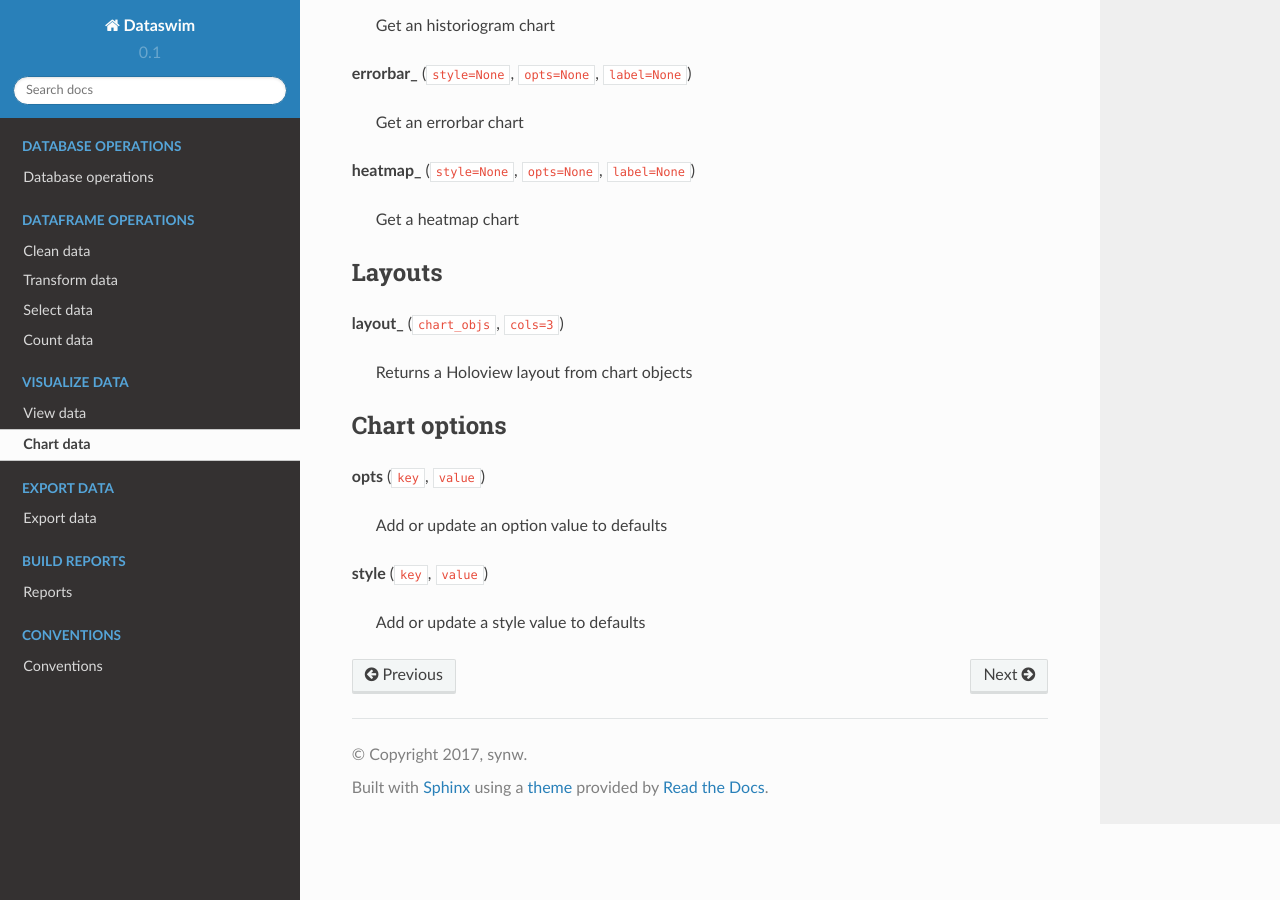
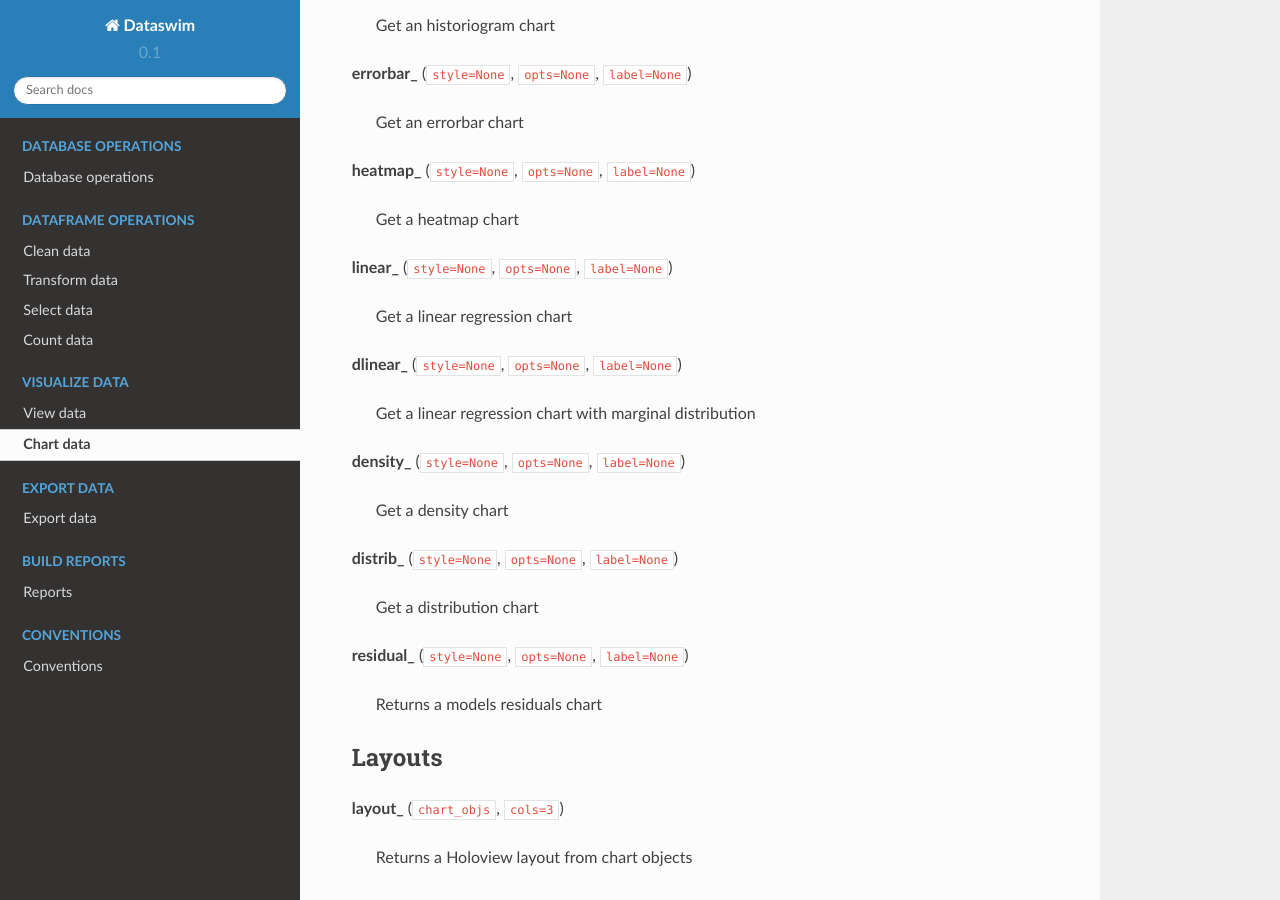
Before and after one commit to synw/dataswim, a Sphinx documentation site: the page built from docs/data/chart.rst, in a window 1280 px wide and 900 px high, scrolled down 1027 px. Built offline with Sphinx 7.4.7 and the Read the Docs theme 2.0.0, drawn with Linux system fonts in a browser that asks for light colours.

Commit message:
Update the doc for the Seaborn charts

```diff
--- a/docs/data/chart.rst
+++ b/docs/data/chart.rst
@@ -48,6 +48,26 @@ Charts
 
     Get a heatmap chart
 
+**linear_** (``style=None``, ``opts=None``, ``label=None``)
+
+    Get a linear regression chart
+
+**dlinear_** (``style=None``, ``opts=None``, ``label=None``)
+
+    Get a linear regression chart with marginal distribution
+
+**density_** (``style=None``, ``opts=None``, ``label=None``)
+
+    Get a density chart
+
+**distrib_** (``style=None``, ``opts=None``, ``label=None``)
+
+    Get a distribution chart
+
+**residual_** (``style=None``, ``opts=None``, ``label=None``)
+
+    Returns a models residuals chart
+
 Layouts
 -------
 
```
